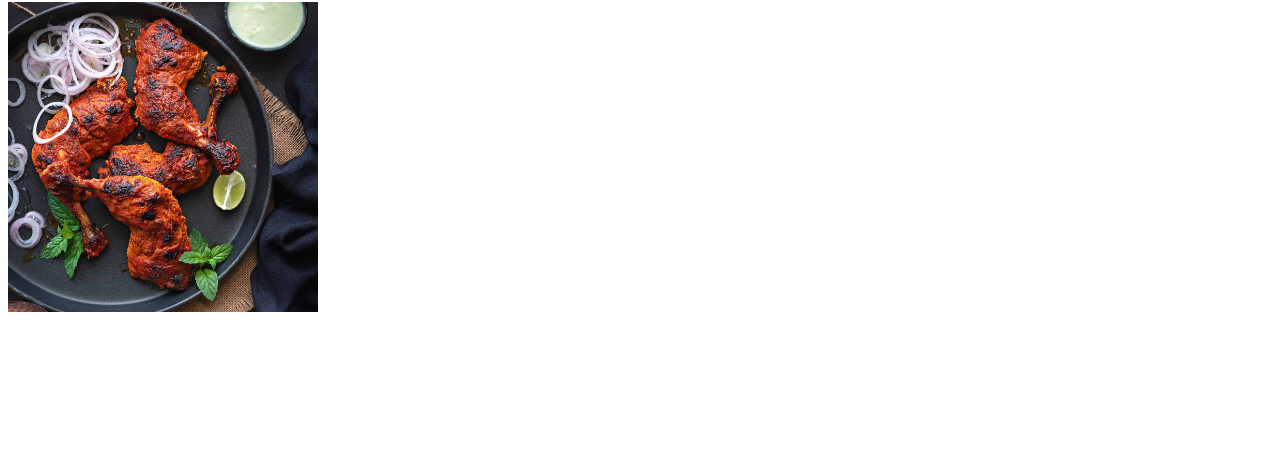
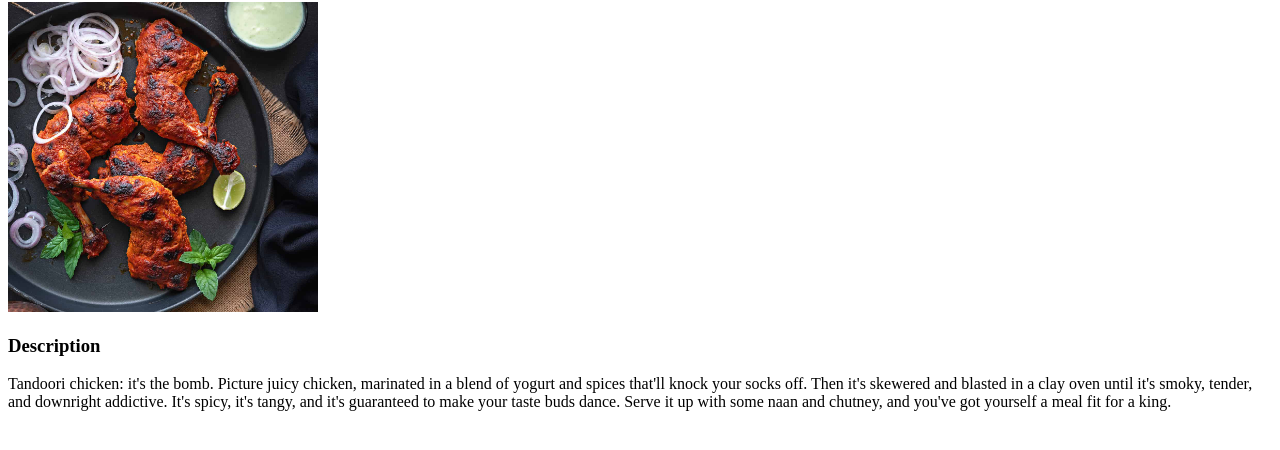
Before and after one commit to Manahil2026/Recipes, a plain HTML site: page recipes/tandoori_chicken.html in a window 1280 px wide. Shown: the part 78-528 px from the top of the page. Drawn offline with Linux system fonts and the light colour scheme.

Commit message:
add description of dish

```diff
--- a/recipes/tandoori_chicken.html
+++ b/recipes/tandoori_chicken.html
@@ -9,6 +9,17 @@
     <body>
         <h1>Tandoori Chicken</h1>
         <img src="./img/tandoori_chicken.jpg" alt="delicious tandoori_chicken" width="310">
+
+        <h3>Description</h3>
+        <p>
+            Tandoori chicken: it's the bomb. Picture juicy chicken, marinated in a blend
+             of yogurt and spices that'll knock your socks off. Then it's skewered and
+             blasted in a clay oven until it's smoky, tender, and downright addictive.
+             It's spicy, it's tangy, and it's guaranteed to make your taste buds dance.
+             Serve it up with some naan and chutney, and you've got yourself a meal fit
+             for a king.
+        </p>
+
     </body>
 
 </html>
```
